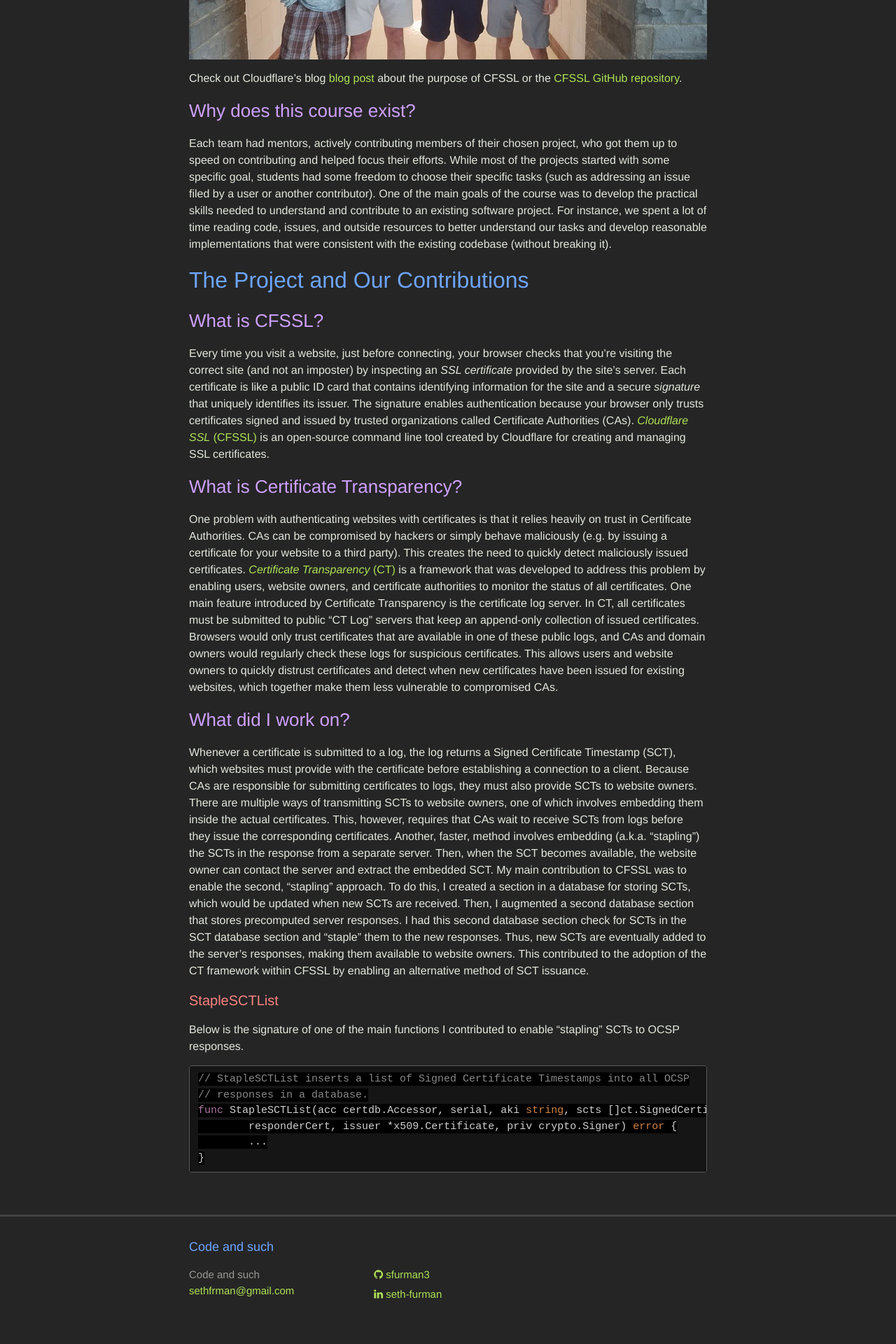
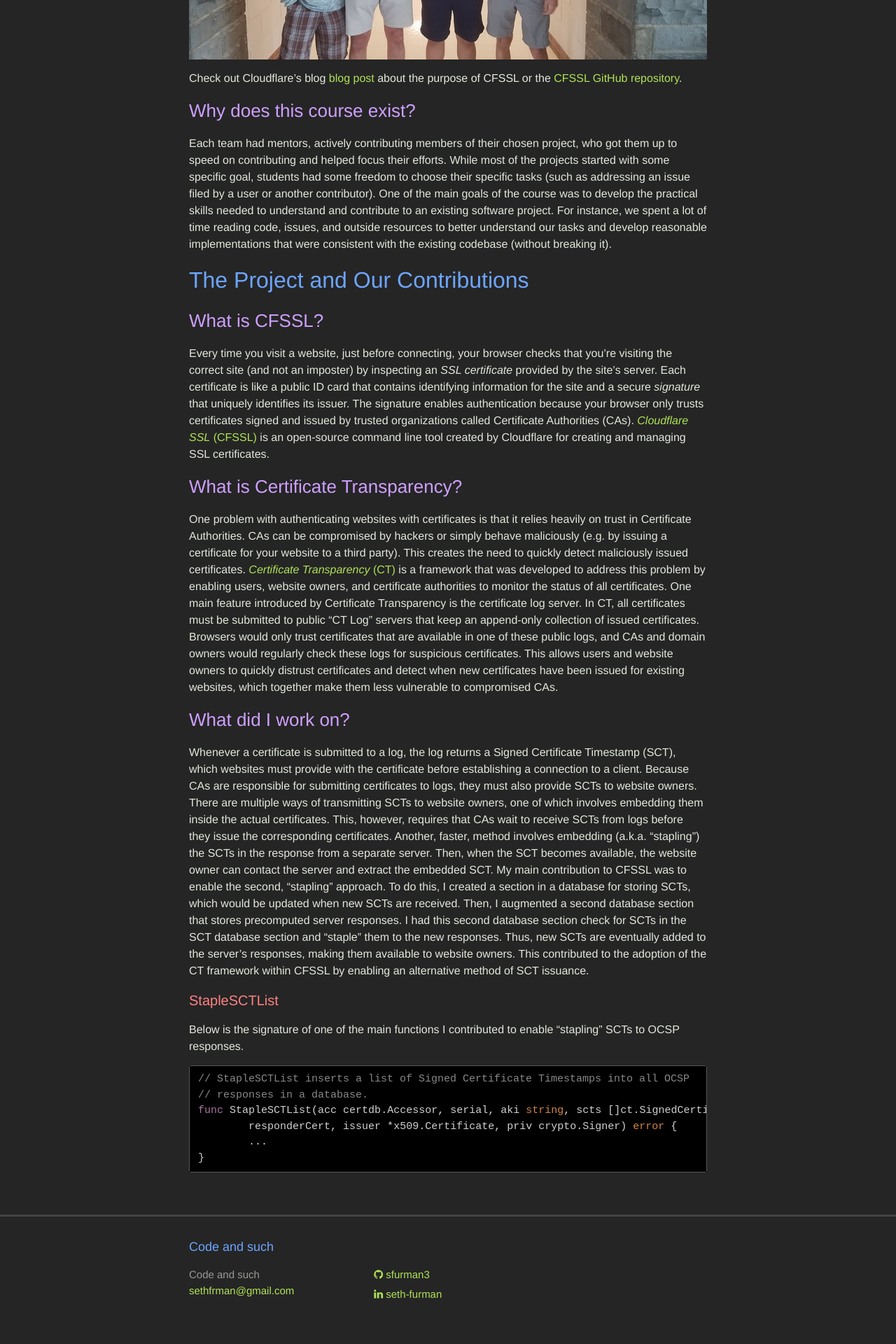
Before and after one commit to sethfurman/sethfurman.github.io, a Jekyll site: the page built from _posts/2017-05-26-cfssl.md, in a window 1280 px wide. Shown: the part 805-2725 px from the top of the page at 70% size. Built offline with Jekyll 4.4.1, drawn with Linux system fonts in a browser that asks for light colours; nearby versions of some CDN libraries.

Commit message:
Fix background color of text in code listings

```diff
--- a/_sass/minima/_syntax-highlighting.scss
+++ b/_sass/minima/_syntax-highlighting.scss
@@ -4,7 +4,7 @@
 */
 
 .highlight {
-  background: #151515;
+  background: #000;
   @extend %vertical-rhythm;
 
   table {
```
